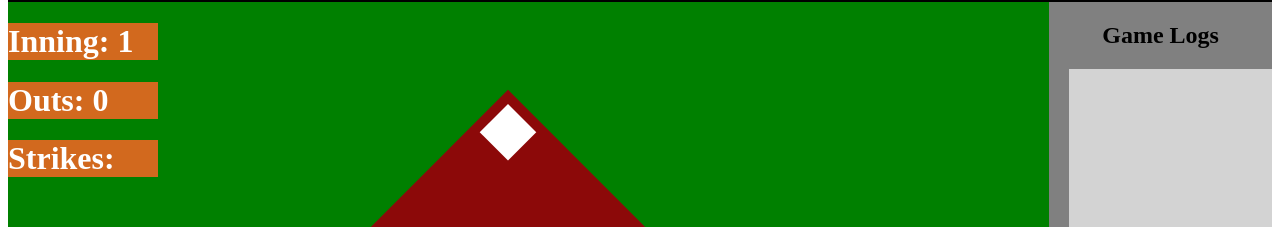
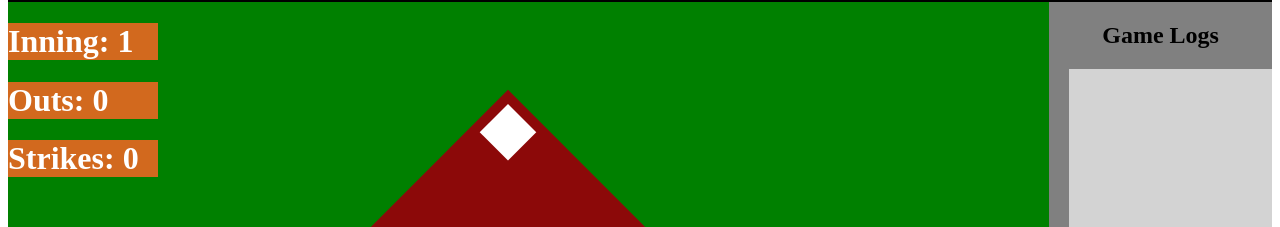
Before and after one commit to vedvy/BlitzBallSimulation, a Next.js app in the folder my-app/: page / in a window 1280 px wide. Shown: the part 196-423 px from the top of the page. Built offline with nearby package versions, Linux system fonts and the light colour scheme.

Commit message:
refactored some className stuff

```diff
--- a/my-app/src/app/page.module.css
+++ b/my-app/src/app/page.module.css
@@ -355,14 +355,7 @@ a.secondary {
   padding: 5px;
 }
 
-/*Pitcher Buttons CSS*/
-
-.pitcher_buttons_main{
+.choice_buttons_main{
   display: inline-block;
+  gap: 10px;
 }
-
-/*Hitter Buttons CSS*/
-
-.hitter_buttons_main{
-
-}
--- a/my-app/src/app/pages/game_screen.jsx
+++ b/my-app/src/app/pages/game_screen.jsx
@@ -11,7 +11,9 @@ export default function GameScreen()
     const [blue_team_choices, set_blue_team_choices] = useState("pitcher");
     const [current_outs, set_current_outs] = useState(0);
     const [current_inning, set_current_inning] = useState(1);
+    const [current_strikes, set_current_strikes] = useState(0);
     const [top_of_inning, set_top_inning] = useState(false);
+
 
     const switchPositions = () => {
         red_team_choices === "hitter" ? set_red_team_choices("pitcher") : set_red_team_choices("hitter");
@@ -28,6 +30,7 @@ export default function GameScreen()
             switchPositions();
             console.log(top_of_inning);
             set_current_outs(0);
+            set_current_strikes(0);
             if(top_of_inning)
             {
                 set_current_inning(current_inning+1);
@@ -36,9 +39,13 @@ export default function GameScreen()
         else
         {
             set_current_outs(current_outs+1);
+            set_current_strikes(0);
         }
 
+    }
 
+    const incrementStrikes = () => {
+        current_strikes === 2 ? incrementOuts() : set_current_strikes(current_strikes+1);
     }
 
     return (
@@ -55,13 +62,14 @@ export default function GameScreen()
                     <hr/>
                     <h3 style={{textAlign: "center"}}>Current Actions: </h3>
                     {red_team_choices === "hitter" && (
-                    <div className={styles.hitter_buttons_main}>
+                    <div className={styles.choice_buttons_main}>
                         <span className={styles.player_buttons_red}>Base 1 Hit</span>
                     </div>
                     )}
                     {red_team_choices === "pitcher" && (
-                    <div className={styles.hitter_buttons_main}>
+                    <div className={styles.choice_buttons_main}>
                         <span className={styles.player_buttons_red} onClick={() => {incrementOuts();}}>Out</span>
+                        <span className={styles.player_buttons_red} onClick={() => {incrementStrikes();}}>Strike</span>
                     </div>
                     )}
 
@@ -77,12 +85,13 @@ export default function GameScreen()
                     <h3 style={{textAlign: "center"}}>Current Actions: </h3>
 
                     {blue_team_choices === "pitcher" && (
-                    <div className="pitcher_buttons_main">
+                    <div className={styles.choice_buttons_main}>
                         <span className={styles.player_buttons_blue} onClick={() => {incrementOuts();}}>Out</span>
+                        <span className={styles.player_buttons_blue} onClick={() => {incrementStrikes();}}>Strike</span>
                     </div>
                     )}
                     {blue_team_choices === "hitter" && (
-                    <div className="pitcher_buttons_main">
+                    <div className={styles.choice_buttons_main}>
                         <span className={styles.player_buttons_blue}>Base 1 Hit</span>
                     </div>
                     )}
@@ -95,7 +104,7 @@ export default function GameScreen()
                 <div className={styles.game_field}>
                     <h1 className={styles.field_information}>Inning: {current_inning}</h1>
                     <h1 className={styles.field_information}>Outs: {current_outs}</h1>
-                    <h1 className={styles.field_information}>Strikes: </h1>
+                    <h1 className={styles.field_information}>Strikes: {current_strikes}</h1>
                     <div className={styles.inner_field}>
                         <div className={styles.home_base}>
                         <div className={styles.home_base_plate}></div>
```
